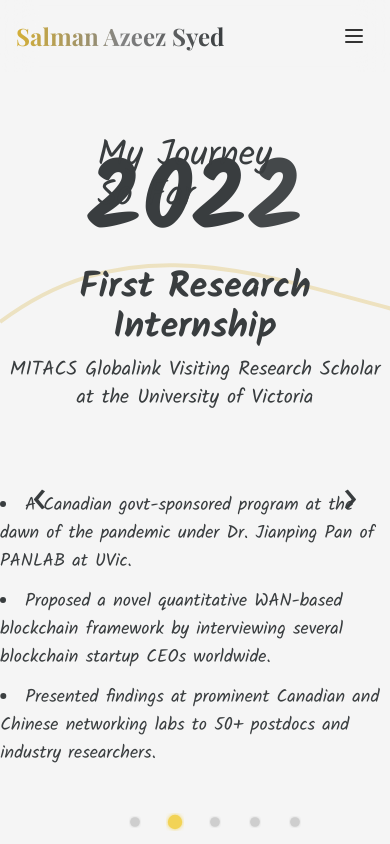
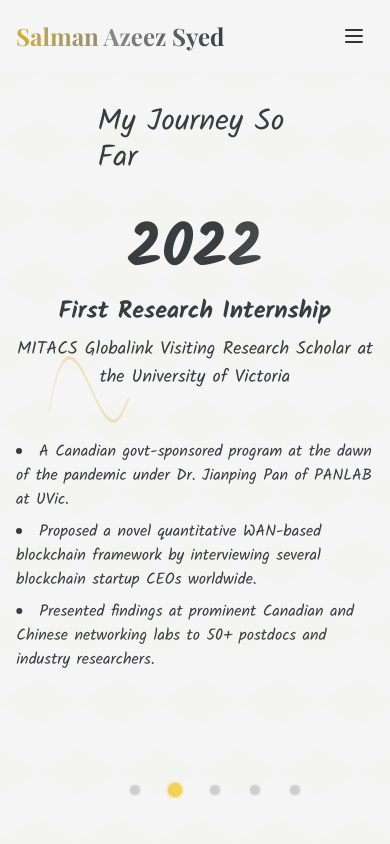
Before and after one commit to CodeAlpha7/Salman-Portfolio, a Next.js app: page /about in a window 390 px wide. Shown: the top 844 px of the page. Built offline with nearby package versions, Linux system fonts and the light colour scheme.

Commit message:
Final Responsiveness Update Sonnet 3.5

```diff
--- a/pages/about.js
+++ b/pages/about.js
@@ -84,6 +84,17 @@ const curvePatterns = [
 const AboutMe = () => {
   const [currentIndex, setCurrentIndex] = useState(0);
   const [key, setKey] = useState(0);
+  const [isMobile, setIsMobile] = useState(false);
+
+  // Handle responsive layout
+  useEffect(() => {
+    const checkMobile = () => {
+      setIsMobile(window.innerWidth < 768);
+    };
+    checkMobile();
+    window.addEventListener('resize', checkMobile);
+    return () => window.removeEventListener('resize', checkMobile);
+  }, []);
 
   const nextSlide = () => {
     setCurrentIndex((prevIndex) => (prevIndex + 1) % events.length);
@@ -107,13 +118,23 @@ const AboutMe = () => {
         <link rel="preconnect" href="https://fonts.gstatic.com" crossOrigin="true" />
         <link href="https://fonts.googleapis.com/css2?family=Kalam:wght@300;400;700&display=swap" rel="stylesheet" />
       </Head>
-      <div className="relative h-screen overflow-hidden bg-background">
-        <h1 className="absolute top-16 left-1/2 transform -translate-x-1/2 text-4xl text-primary z-10" style={{ fontFamily: 'Kalam, cursive' }}>
+      <div className="relative min-h-screen overflow-hidden bg-background">
+        {/* Journey Section */}
+        <div className="relative h-[calc(100vh-4rem)] sm:h-screen">
+          <h1
+            className="absolute top-8 sm:top-16 left-1/2 transform -translate-x-1/2
+                       text-3xl sm:text-4xl md:text-5xl text-primary z-10"
+            style={{ fontFamily: 'Kalam, cursive' }}
+          >
             My Journey So Far
           </h1>
 
-        {/* Artistic squiggly timeline */}
-        <svg className="absolute w-full h-full" preserveAspectRatio="none">
+          {/* Artistic squiggly timeline - Responsive scaling */}
+          <svg
+            className="absolute w-full h-full scale-75 sm:scale-100"
+            preserveAspectRatio="none"
+            viewBox="0 0 2400 600"
+          >
             <defs>
               <linearGradient id="goldGradient" x1="0%" y1="0%" x2="100%" y2="0%">
                 <stop offset="0%" style={{ stopColor: '#D4AF37', stopOpacity: 1 }} />
@@ -132,21 +153,25 @@ const AboutMe = () => {
             />
           </svg>
 
-        {/* Event slides */}
+          {/* Event slides with responsive layout */}
           <AnimatePresence mode='wait'>
             <motion.div
               key={currentIndex}
-            className="absolute inset-0 flex items-center justify-center"
+              className="absolute inset-0 flex items-center justify-center px-4 sm:px-8"
               initial={{ opacity: 0, x: 300 }}
               animate={{ opacity: 1, x: 0 }}
               exit={{ opacity: 0, x: -300 }}
               transition={{ duration: 0.5 }}
             >
-            <div className="text-center text-primary">
-              <div className="-mt-16">
-                <motion.h2 className="text-8xl font-bold mb-4" style={{ fontFamily: 'Kalam, cursive' }} initial={{ scale: 0 }}
+              <div className="text-center text-primary max-w-4xl">
+                <div className="-mt-8 sm:-mt-16">
+                  <motion.h2
+                    className="text-6xl sm:text-8xl font-bold mb-4"
+                    style={{ fontFamily: 'Kalam, cursive' }}
+                    initial={{ scale: 0 }}
                     animate={{ scale: 1 }}
-                    transition={{ type: "spring", stiffness: 260, damping: 20 }}>
+                    transition={{ type: "spring", stiffness: 260, damping: 20 }}
+                  >
                     {String(events[currentIndex].year).split('').map((char, index) => (
                       <motion.span
                         key={index}
@@ -158,21 +183,29 @@ const AboutMe = () => {
                       </motion.span>
                     ))}
                   </motion.h2>
-                <h3 className="text-4xl font-semibold mb-2" style={{ fontFamily: 'Kalam, cursive' }}>
+                  <h3
+                    className="text-2xl sm:text-4xl font-semibold mb-2"
+                    style={{ fontFamily: 'Kalam, cursive' }}
+                  >
                     {events[currentIndex].title}
                   </h3>
-                <p className="text-xl" style={{ fontFamily: 'Kalam, cursive' }}>
+                  <p
+                    className="text-lg sm:text-xl"
+                    style={{ fontFamily: 'Kalam, cursive' }}
+                  >
                     {events[currentIndex].description}
                   </p>
                 </div>
-              <ul className="text-left list-disc list-inside space-y-3 mt-20">
+
+                {/* Responsive bullet points */}
+                <ul className="text-left list-disc list-inside space-y-2 sm:space-y-3 mt-12 sm:mt-20 max-w-3xl mx-auto">
                   {events[currentIndex].bullets.map((bullet, index) => (
                     <motion.li
                       key={index}
                       initial={{ opacity: 0, x: -20 }}
                       animate={{ opacity: 1, x: 0 }}
                       transition={{ delay: index * 0.5 }}
-                    className="text-lg"
+                      className="text-base sm:text-lg"
                       style={{ fontFamily: 'Kalam, cursive' }}
                     >
                       {bullet}
@@ -183,9 +216,11 @@ const AboutMe = () => {
             </motion.div>
           </AnimatePresence>
 
-        {/* Navigation arrows with hover effect */}
+          {/* Navigation arrows with responsive positioning */}
+          {!isMobile && (
+            <>
               <motion.button
-          className="absolute left-4 top-1/2 transform -translate-y-1/2 text-primary text-5xl p-4 rounded-full"
+                className="absolute left-4 sm:left-8 top-1/2 transform -translate-y-1/2 text-primary text-4xl sm:text-5xl p-4 rounded-full"
                 onClick={prevSlide}
                 whileHover={{ scale: 1.25, backgroundColor: "rgba(255,255,255,0.3)" }}
                 whileTap={{ scale: 0.9 }}
@@ -193,16 +228,18 @@ const AboutMe = () => {
                 &#8249;
               </motion.button>
               <motion.button
-          className="absolute right-4 top-1/2 transform -translate-y-1/2 text-primary text-5xl p-4 rounded-full"
+                className="absolute right-4 sm:right-8 top-1/2 transform -translate-y-1/2 text-primary text-4xl sm:text-5xl p-4 rounded-full"
                 onClick={nextSlide}
                 whileHover={{ scale: 1.25, backgroundColor: "rgba(255,255,255,0.3)" }}
                 whileTap={{ scale: 0.9 }}
               >
                 &#8250;
               </motion.button>
+            </>
+          )}
 
-        {/* Creative progress bar */}
-        <div className="absolute bottom-16 left-1/2 transform -translate-x-1/2">
+          {/* Progress indicators */}
+          <div className="absolute bottom-8 sm:bottom-16 left-1/2 transform -translate-x-1/2">
             <svg width="250" height="60" viewBox="0 0 200 60">
               <defs>
                 <filter id="glow">
@@ -226,14 +263,31 @@ const AboutMe = () => {
                   transition={{ duration: 0.5 }}
                 />
               ))}
-
             </svg>
           </div>
         </div>
+
+        {/* Background pattern - Preserved from original */}
+        <div
+          className="absolute inset-0 opacity-[0.02] pointer-events-none"
+          style={{
+            backgroundImage: `
+              linear-gradient(30deg, #D4AF37 12%, transparent 12.5%, transparent 87%, #D4AF37 87.5%, #D4AF37),
+              linear-gradient(150deg, #D4AF37 12%, transparent 12.5%, transparent 87%, #D4AF37 87.5%, #D4AF37),
+              linear-gradient(30deg, #D4AF37 12%, transparent 12.5%, transparent 87%, #D4AF37 87.5%, #D4AF37),
+              linear-gradient(150deg, #D4AF37 12%, transparent 12.5%, transparent 87%, #D4AF37 87.5%, #D4AF37)
+            `,
+            backgroundSize: '80px 140px',
+            backgroundPosition: '0 0, 0 0, 40px 70px, 40px 70px'
+          }}
+        />
+
+        {/* Imported components */}
         <Education />
         <Skills />
         <Certifications />
         <Hobbies />
+      </div>
     </>
   );
 };
```
Lines whose indentation alone changed are shown as unchanged.
